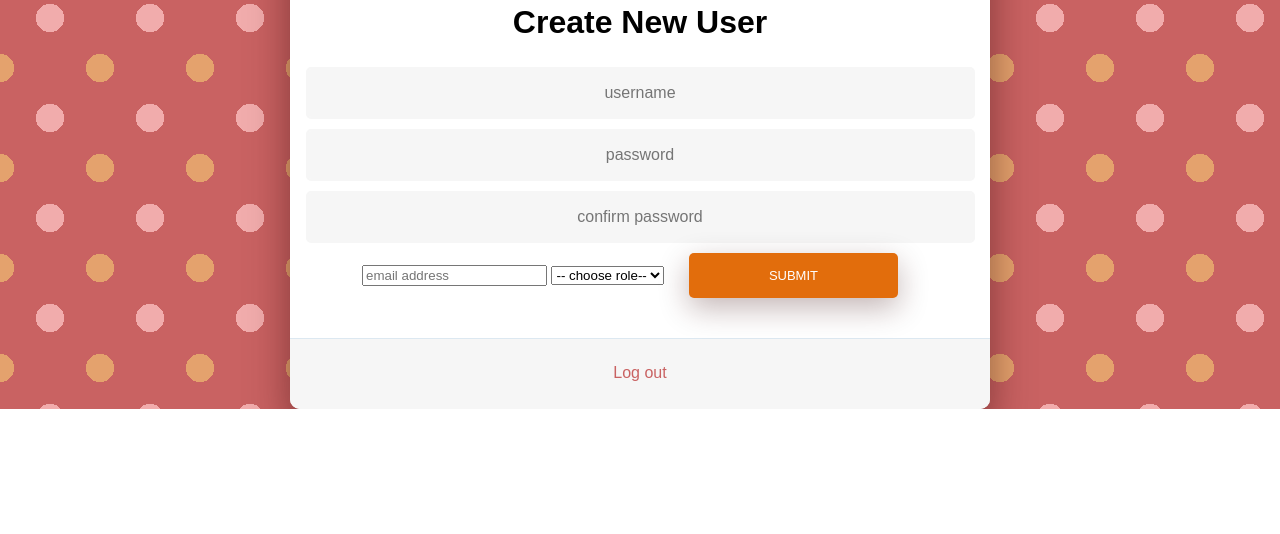
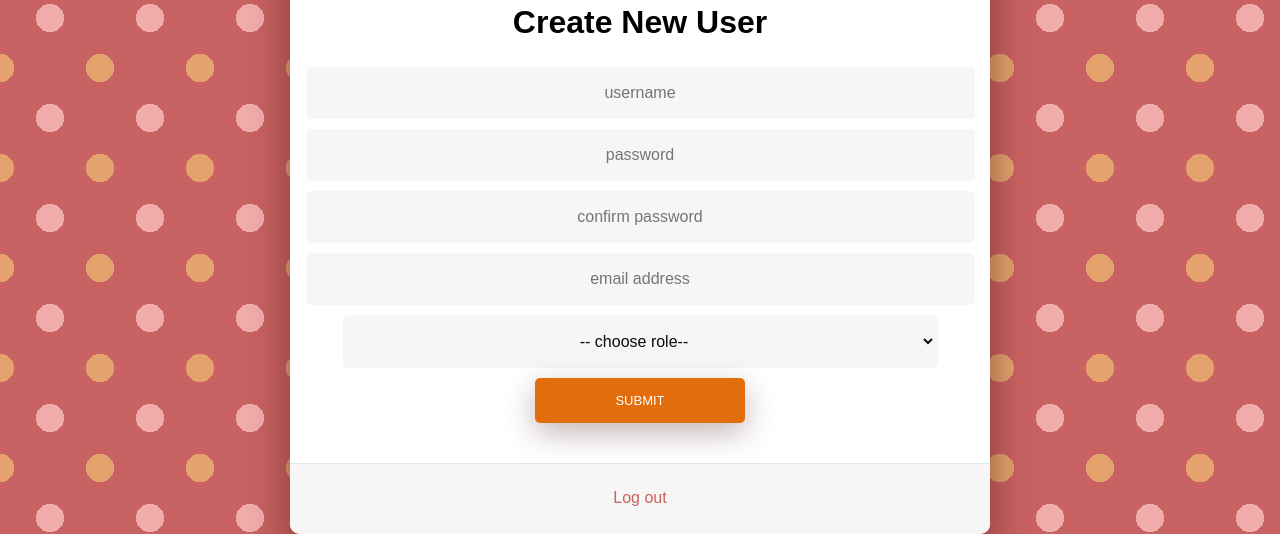
Before and after one commit to afplabor2019/muffin_time, a PHP site: page /index.php in a window 1280 px wide. Shown: the part 832-1366 px from the top of the page. Before the commit the page ends 1241 px from the top, so only its background shows below. Run offline with PHP 8.4, Linux system fonts and the light colour scheme; the visitor is signed in with stand-in values (Sample User, id 1); data comes from the database, SQL or seed files in the repository.

Commit message:
Added style for email and select elements

```diff
--- a/web/css/style.css
+++ b/web/css/style.css
@@ -132,7 +132,9 @@ input[type=button]:active, input[type=submit]:active, input[type=reset]:active
 }
 
 input[type=text],
-input[type=password] {
+input[type=password],
+input[type=email],
+select {
   background-color: #f6f6f6;
   border: none;
   color: #0d0d0d;
@@ -149,13 +151,15 @@ input[type=password] {
 }
 
 input[type=text]:focus,
-input[type=password]:focus {
+input[type=password]:focus,
+input[type=email]:focus {
   background-color: #fff;
   border-bottom: 2px solid #c96262;
 }
 
 input[type=text]:placeholder,
-input[type=password]:placeholder {
+input[type=password]:placeholder,
+input[type=email]:placeholder {
   color: #cccccc;
 }
 
```
